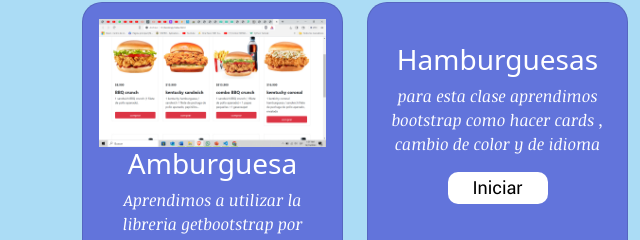
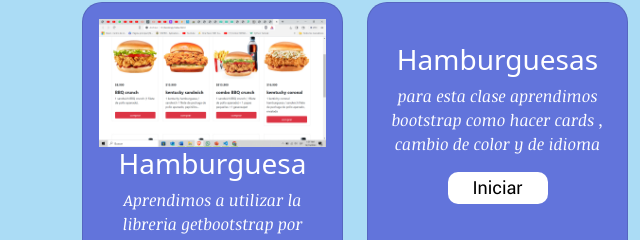
Before and after one commit to henryandalejandro/EJERCICIO-RIWI, a plain HTML site: page TRAA1/index.html.html in a window 1280 px wide. Shown: the part 764-1004 px from the top of the page, 0-640 px from the left. Drawn offline with nearby package versions, Linux system fonts and the light colour scheme; files whose address does not match are found by name.

Commit message:
Update index.html.html

```diff
--- a/TRAA1/index.html.html
+++ b/TRAA1/index.html.html
@@ -61,7 +61,7 @@
             <div class="card  h-100 d-flex flex-column">
                 <div class="card-body">
                     <img class="img-fluid" src="./images/amburguesa.png" alt="">
-                    <h3>Amburguesa</h3>
+                    <h3>Hamburguesa</h3>
                     <p>Aprendimos a utilizar la libreria getbootstrap por primera vez en la historia</p><br><br>
                     <a target="_blank" href="https://henryandalejandro.github.io/EJERCICIO-RIWI/amburguesa/"><button>Iniciar</button></a>
                 </div>
```
